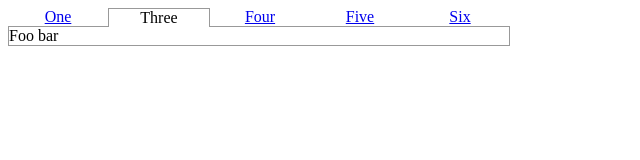
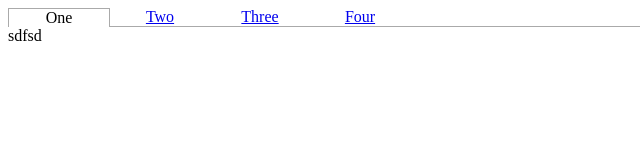
Before and after one commit to jsmarkus/test-work-pl, a plain HTML site: page index.html in a window 1280 px wide. Shown: the whole page, without its empty margins (0-640 px from the left). Drawn offline with Linux system fonts and the light colour scheme.

Commit message:
styles, fixtures

```diff
--- a/TabsView.js
+++ b/TabsView.js
@@ -116,7 +116,7 @@
 
     proto._createTitlesContainer = function() {
         return domElement('ul', {
-            'class': 'tabs'
+            'class': 'tabs clearfix'
         });
     };
 
--- a/demo.js
+++ b/demo.js
@@ -3,16 +3,15 @@
 
 var tabs = new TabsView();
 
+function byId(id) {
+	return document.getElementById(id);
+}
+tabs.addTab('one', 'One', byId('fixture-one'));
+tabs.addTab('two', 'Two', byId('fixture-two'));
+tabs.addTab('three', 'Three', byId('fixture-three'));
+tabs.addTab('four', 'Four', byId('fixture-four'));
 
-tabs.addTab('one', 'One', 'Lorem ipsum');
-tabs.addTab('two', 'Two', 'Hello world');
-tabs.addTab('three', 'Three', 'Foo bar');
-tabs.addTab('four', 'Four', 'Four');
-tabs.addTab('five', 'Five', 'Five');
-tabs.addTab('six', 'Six', 'Six');
 
-tabs.removeTab('two');
-
-tabs.activeTab('three');
+tabs.activeTab('one');
 
 tabs.render(document.body);
--- a/index.html
+++ b/index.html
@@ -1,8 +1,23 @@
 <html>
 <head>
+    <meta charset="utf8">
     <title></title>
 </head>
 <body>
+    <div id="fixtures" style="display:none">
+        <div id="fixture-one">
+            sdfsd
+        </div>
+        <div id="fixture-two">
+            sdgoug
+        </div>
+        <div id="fixture-three">
+            Те, кому когда-либо приходилось делать в квартире ремонт, наверное, обращали внимание на старые газеты, наклеенные под обоями. Как правило, пока все статьи не перечитаешь, ничего другого делать не можешь. Интересно же — обрывки текста, чья-то жизнь... Так же и с рыбой. Пока заказчик не прочтет всё, он не успокоится. Бывали случаи, когда дизайн принимался именно из-за рыбного текста, который, разумеется, никакого отношения к работе не имел.
+        </div>
+        <div id="fixture-four">
+            eboeihh
+        </div>
+    </div>
     <link rel="stylesheet" type="text/css" href="tabs-view.css">
     <script src="TabsView.js"></script>
     <script src="demo.js"></script>
--- a/tabs-view.css
+++ b/tabs-view.css
@@ -1,23 +1,33 @@
+.clearfix:before,
+.clearfix:after {
+    content: " "; /* 1 */
+    display: table; /* 2 */
+}
+
+.clearfix:after {
+    clear: both;
+}
+
+.clearfix {
+    *zoom: 1;
+}
+
 .tabs-view {
-    display: inline-block;
 }
-.tabs-view .tabs {
-    clear: both;
-    display: block;
-}
+
 .tabs-view ul.tabs {
-    display: block;
     list-style: none;
     margin: 0;
     padding: 0;
+    border-bottom: 1px solid #aaa;
 }
 .tabs-view ul.tabs li {
-    display: block;
     list-style: none;
     width: 100px;
     float: left;
+    padding: 0;
     margin: 0;
-    border-bottom: 1px solid #999;
+    margin-bottom: -1px;
 }
 .tabs-view ul.tabs li a {
     display: block;
@@ -27,8 +37,9 @@
     background-color: #eee;
 }
 .tabs-view ul.tabs li.active {
-    border: 1px solid #999;
+    border: 1px solid #aaa;
     border-bottom: none;
+    background-color: #fff;
 }
 .tabs-view ul.tabs li.active a {
     background-color: inherit;
@@ -39,6 +50,4 @@
 .tabs-view .panes {
     clear: both;
     display: block;
-    border: 1px solid #999;
-    border-top: none;
 }
```
